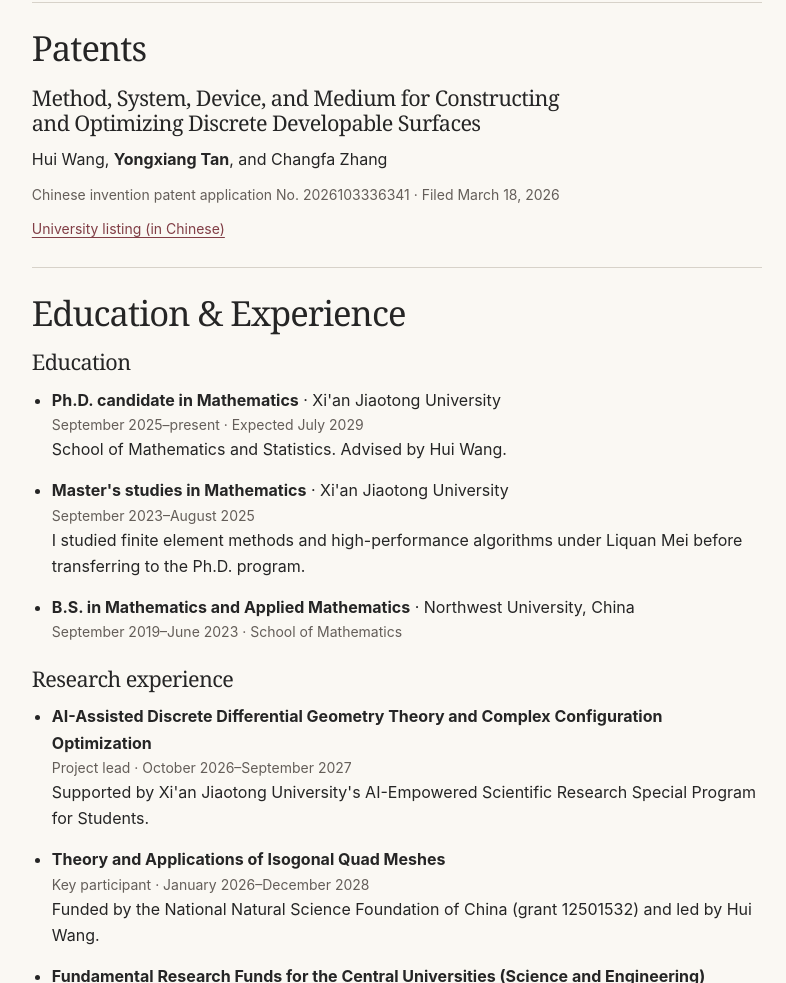
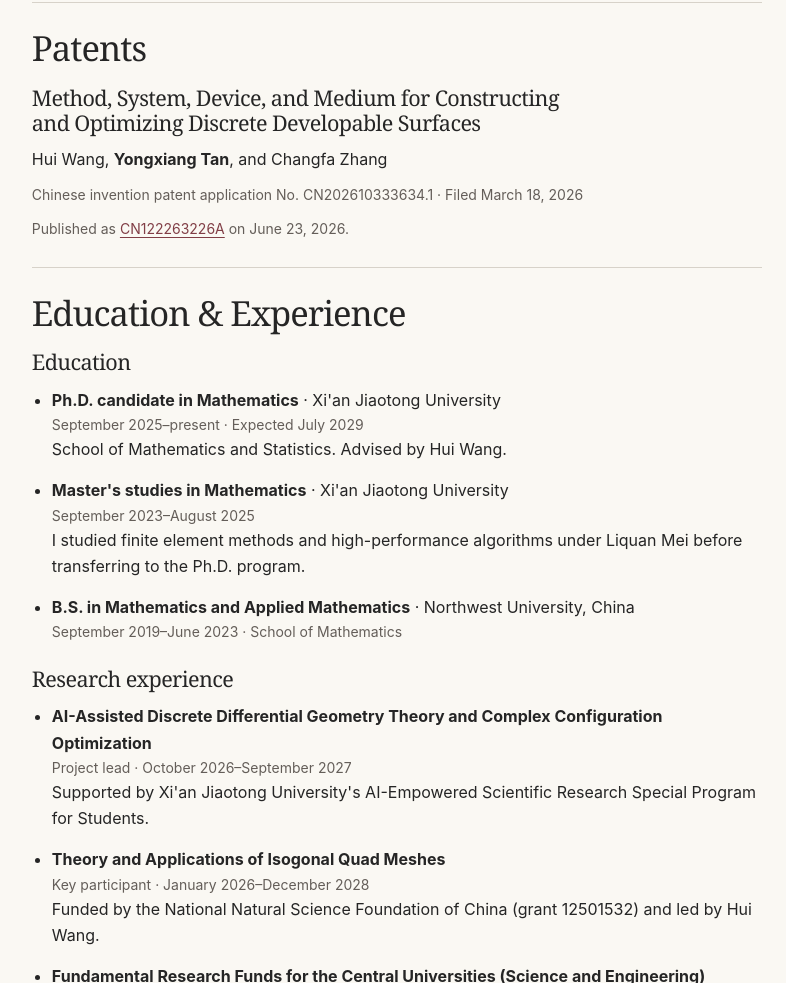
Before and after one commit to yxtan-xjtu/yxtan-xjtu.github.io, a plain HTML site: page index.html in a window 1280 px wide. Shown: the part 1957-2940 px from the top of the page, without its empty margins (422-1208 px from the left). Drawn offline with Linux system fonts and the light colour scheme.

Commit message:
Link the published patent application record

```diff
--- a/index.html
+++ b/index.html
@@ -138,8 +138,8 @@
           <article class="entry">
             <h3>Method, System, Device, and Medium for Constructing and Optimizing Discrete Developable Surfaces</h3>
             <p>Hui Wang, <strong>Yongxiang Tan</strong>, and Changfa Zhang</p>
-            <p class="entry-meta">Chinese invention patent application No. 2026103336341 · Filed <time datetime="2026-03-18">March 18, 2026</time></p>
-            <p class="entry-meta"><a href="https://gr.xjtu.edu.cn/huiwang/zh_CN/zhym/1003869/list/index.htm">University listing (in Chinese)</a></p>
+            <p class="entry-meta">Chinese invention patent application No. CN202610333634.1 · Filed <time datetime="2026-03-18">March 18, 2026</time></p>
+            <p class="entry-meta">Published as <a href="https://eureka.patsnap.com/patent/CN122263226A">CN122263226A</a> on <time datetime="2026-06-23">June 23, 2026</time>.</p>
           </article>
         </div>
       </section>
```
